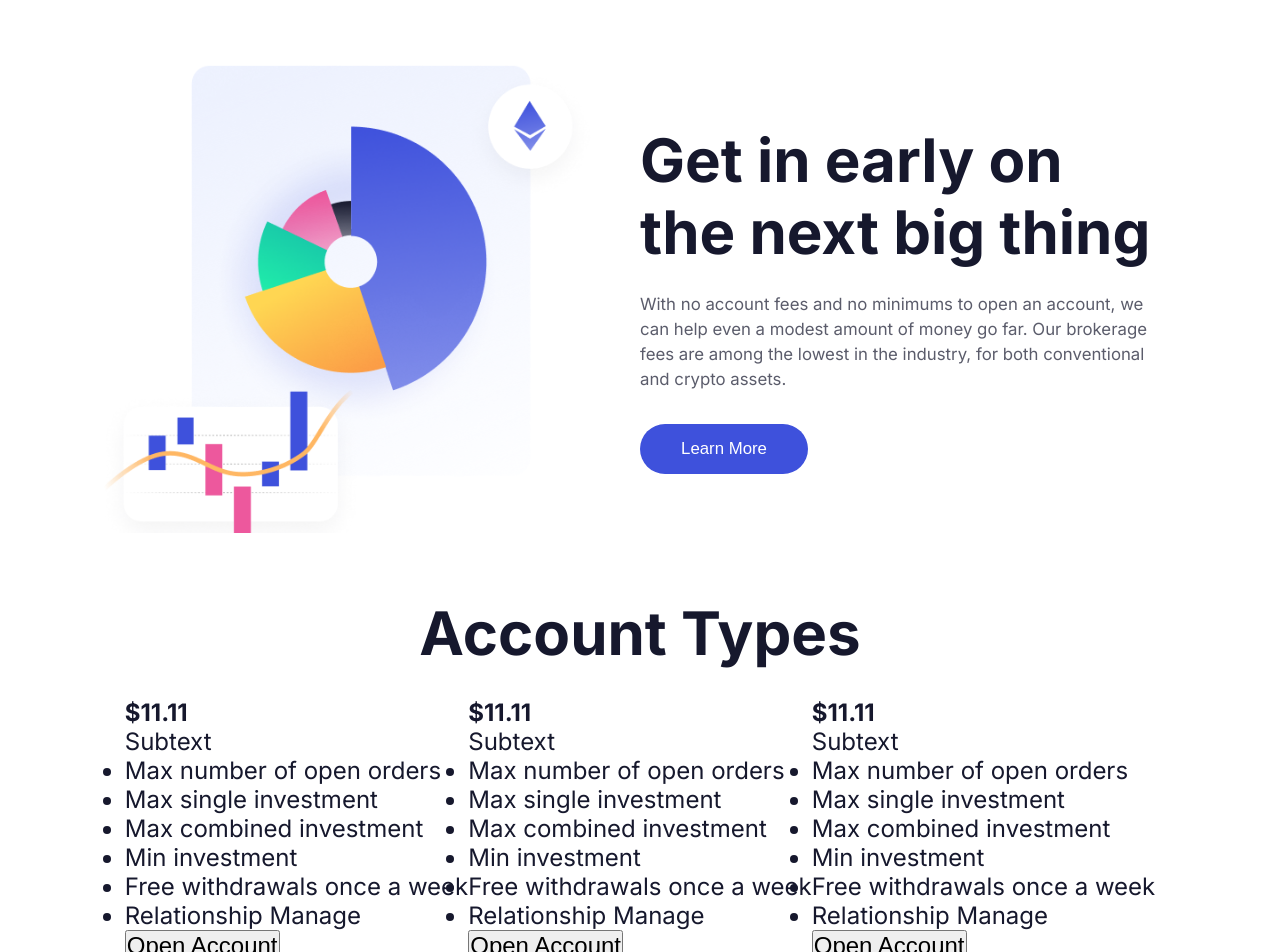
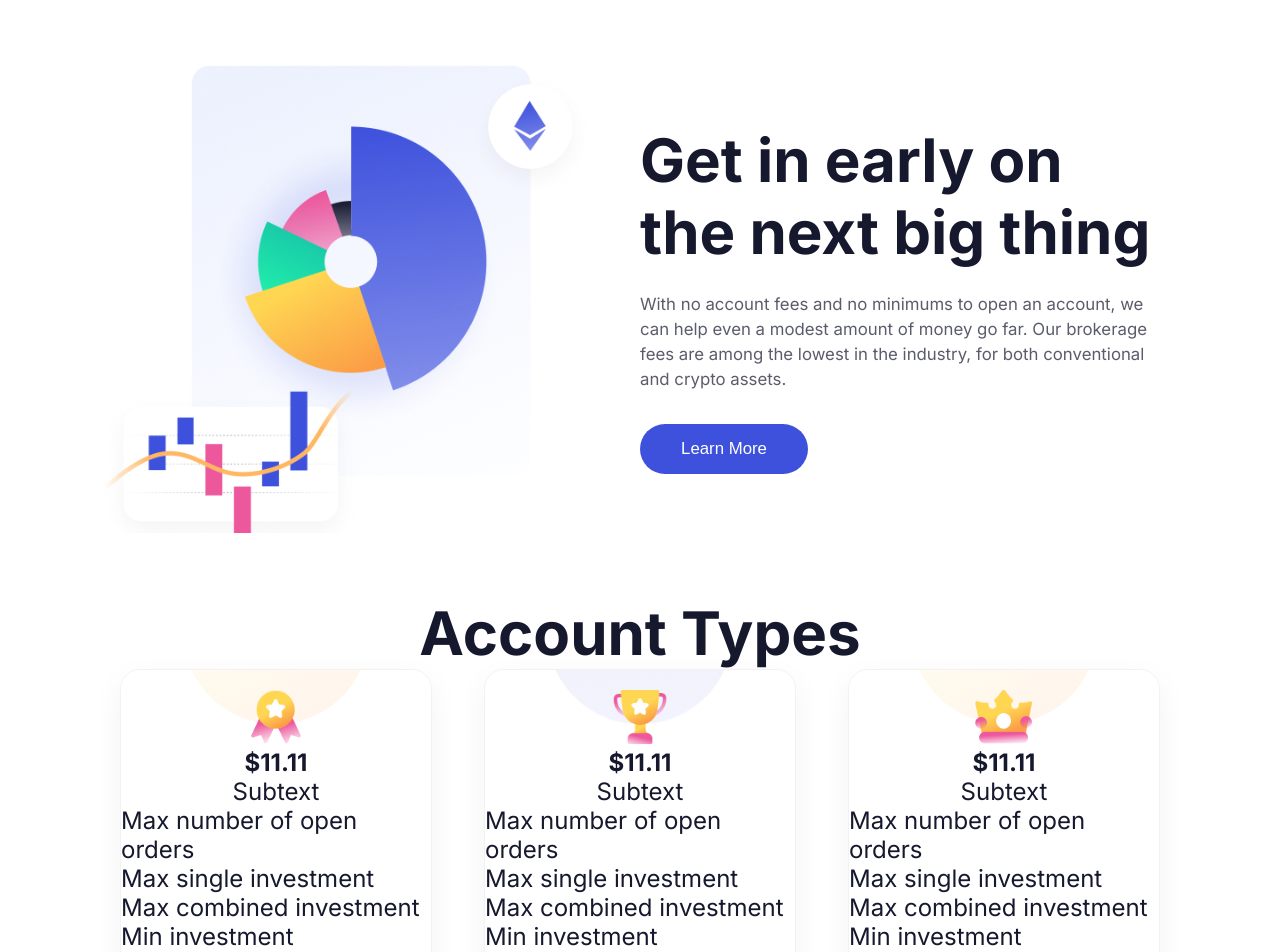
Before and after one commit to MitchellWayne/ActionBroker-Angular, an Angular app: page / in a window 1280 px wide. Shown: the top 952 px of the page. Built offline with nearby package versions, Linux system fonts and the light colour scheme.

Commit message:
add image assets to card

```diff
--- a/src/app/app.component.html
+++ b/src/app/app.component.html
@@ -14,9 +14,18 @@
   <div class="CardMenu">
     <h1 class="title">Account Types</h1>
     <div class="CardMenu__subcontainer">
-      <app-card></app-card>
-      <app-card></app-card>
-      <app-card></app-card>
+      <app-card
+        accentImg = "assets/images/card-yellow-circle.png"
+        laurelImg = "assets/images/card-classic.png"
+      ></app-card>
+      <app-card
+        accentImg = "assets/images/card-blue-circle.png"
+        laurelImg = "assets/images/card-pro.png"
+      ></app-card>
+      <app-card
+        accentImg = "assets/images/card-yellow-circle.png"
+        laurelImg = "assets/images/card-elite.png"
+      ></app-card>
     </div>
   </div>
 
--- a/src/app/app.component.scss
+++ b/src/app/app.component.scss
@@ -53,10 +53,20 @@
 .CardMenu {
   display: flex;
   flex-direction: column;
-  align-items: center;
+
+  .title {
+    text-align: center;
+  }
+
+  app-card {
+    width: 30%;
+  }
 
   &__subcontainer {
+    margin: 0 5em;
+
     display: flex;
     flex-direction: row;
+    justify-content: space-between;
   }
 }
--- a/src/app/components/card/card.component.html
+++ b/src/app/components/card/card.component.html
@@ -1,6 +1,6 @@
 <div class="Card">
-  <img src="" alt="" class="Card__circle">
-  <img src="" alt="" class="Card__laurel">
+  <img [src]="accentImg" alt="" class="Card__accent">
+  <img [src]="laurelImg" alt="" class="Card__laurel">
   <h1 class="Card__price">${{"11.11"}}</h1>
   <p class="Card__subtext">{{"Subtext"}}</p>
   <div class="Card__features">
--- a/src/app/components/card/card.component.scss
+++ b/src/app/components/card/card.component.scss
@@ -0,0 +1,20 @@
+.Card {
+  display: flex;
+  flex-direction: column;
+  align-items: center;
+  overflow: hidden;
+
+  border: 1px solid rgba(0, 0, 0, 0.05);
+  border-radius: 20px;
+  box-shadow: 0 10px 30px #16182D0D;
+
+  .Card__accent {
+    margin-top: -5.5em;
+    width: 60%;
+  }
+
+  .Card__laurel {
+    margin-top: -1.6em;
+    width: 20%;
+  }
+}
--- a/src/app/components/card/card.component.ts
+++ b/src/app/components/card/card.component.ts
@@ -1,4 +1,4 @@
-import { Component, OnInit } from '@angular/core';
+import { Component, Input, OnInit } from '@angular/core';
 
 @Component({
   selector: 'app-card',
@@ -7,6 +7,9 @@ import { Component, OnInit } from '@angular/core';
 })
 export class CardComponent implements OnInit {
 
+  @Input() accentImg!: string;
+  @Input() laurelImg!: string;
+
   constructor() { }
 
   ngOnInit(): void {
```
